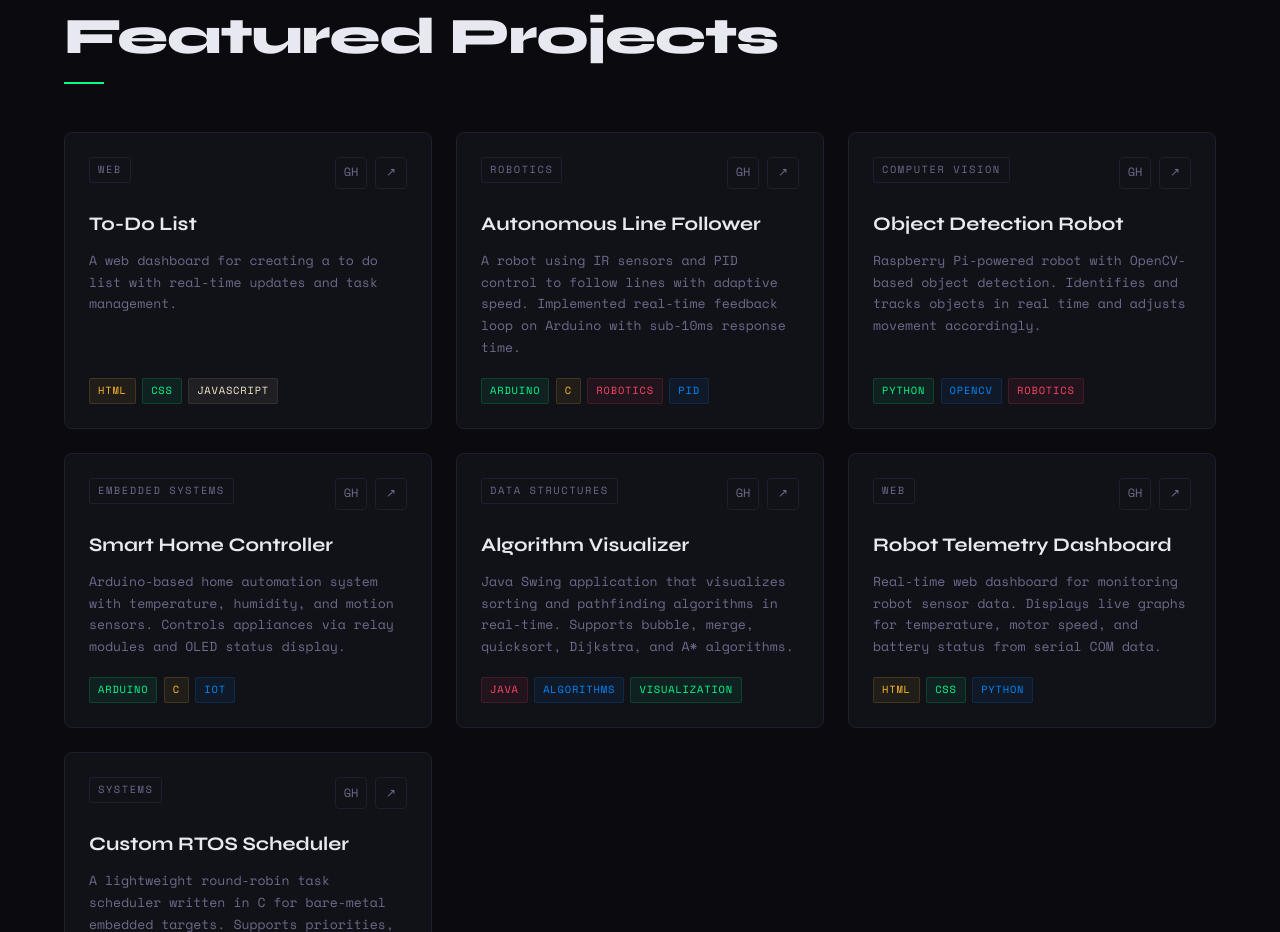
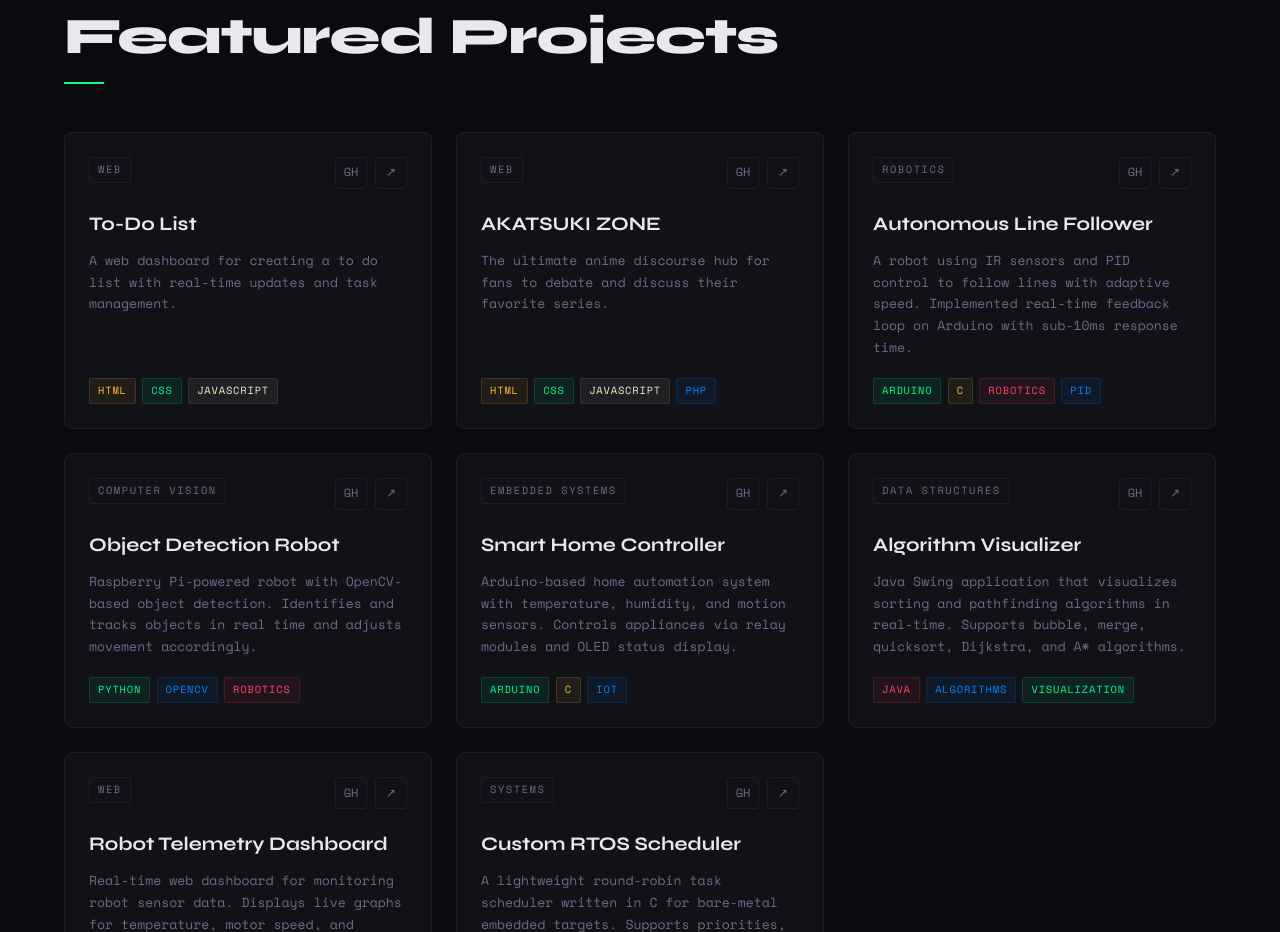
Before and after one commit to adongoandre/portfolio, a plain HTML site: page index.html in a window 1280 px wide. Shown: the part 1824-2756 px from the top of the page. Drawn offline with nearby package versions, Linux system fonts and the light colour scheme.

Commit message:
Add new project card for AKATSUKI ZONE and update live link for existing project

```diff
--- a/index.html
+++ b/index.html
@@ -175,7 +175,7 @@
           <span class="project-type">Web</span>
           <div class="project-links">
             <a href="https://to-do-webapp-jade.vercel.app/" class="project-link" title="GitHub">GH</a>
-            <a href="#" class="project-link" title="Live">↗</a>
+            <a href="https://to-do-webapp-jade.vercel.app/" class="project-link" title="Live">↗</a>
           </div>
         </div>
         <div class="project-body">
@@ -185,6 +185,26 @@
             <span class="tag yellow">HTML</span>
             <span class="tag">CSS</span>
             <span class="tag cream">JavaScript</span>
+          </div>
+        </div>
+      </div>
+
+      <div class="project-card reveal">
+        <div class="project-header">
+          <span class="project-type">Web</span>
+          <div class="project-links">
+            <a href="https://the-anime-corner.vercel.app/" class="project-link" title="GitHub">GH</a>
+            <a href="https://the-anime-corner.vercel.app/" class="project-link" title="Live">↗</a>
+          </div>
+        </div>
+        <div class="project-body">
+          <div class="project-name">AKATSUKI ZONE</div>
+          <div class="project-desc">The ultimate anime discourse hub for fans to debate and discuss their favorite series.</div>
+          <div class="project-tags">
+            <span class="tag yellow">HTML</span>
+            <span class="tag">CSS</span>
+            <span class="tag cream">JavaScript</span>
+            <span class="tag blue">PHP</span>
           </div>
         </div>
       </div>
```
